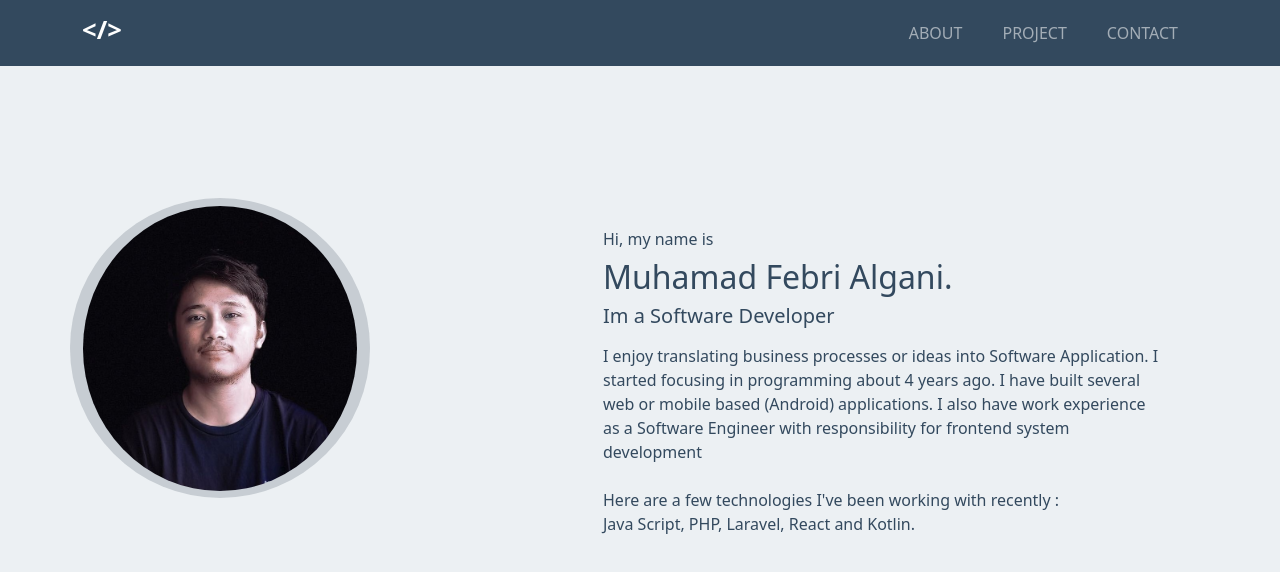
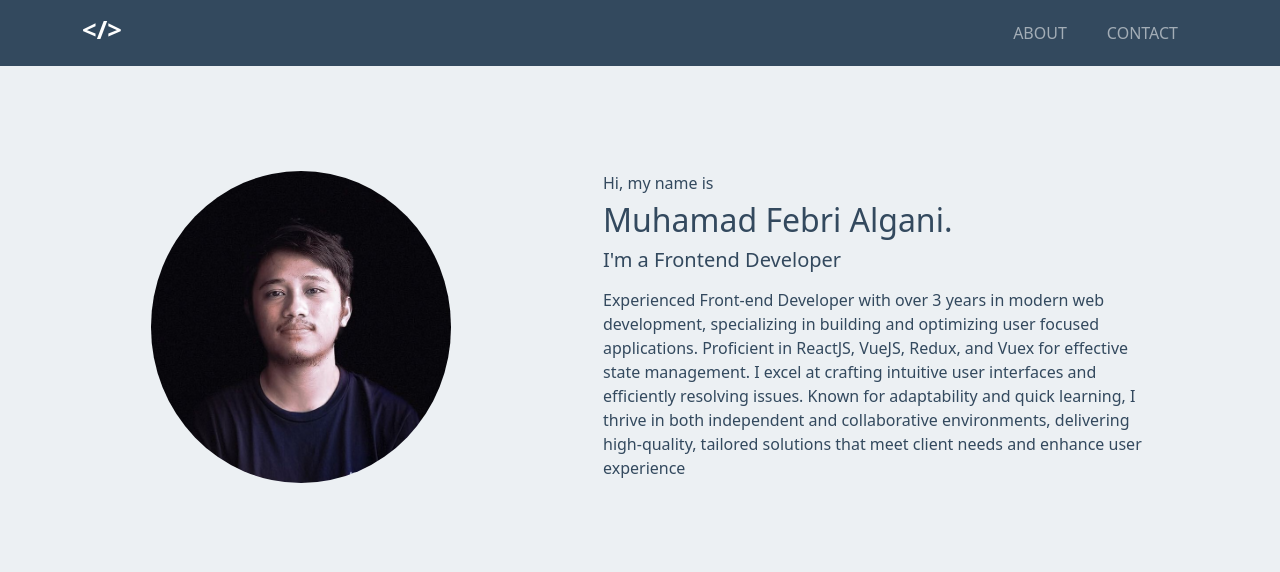
Before and after one commit to Rialga/porto-app, a React (Create React App) app: page / in a window 1280 px wide. Shown: the top 572 px of the page. Built offline with nearby package versions, Linux system fonts and the light colour scheme.

Commit message:
update work exp and hide project content

```diff
--- a/src/components/contents/Content.css
+++ b/src/components/contents/Content.css
@@ -33,7 +33,7 @@
     padding: 5rem 0rem 1.5rem 0rem;
 }
 .content{
-    padding : 5.4rem 0rem 1.875rem 0rem;
+    padding : 1.875rem 0rem 1.875rem 0rem;
     color: #33495e;
 }
 
--- a/src/components/contents/Content.jsx
+++ b/src/components/contents/Content.jsx
@@ -12,7 +12,7 @@ export const Content = () => {
 
         <SectionProfile />
         <SectionExperience/>
-        <SectionProject/>
+        {/* <SectionProject/> */}
         <SectionContact/>
 
     </div>
--- a/src/components/contents/SectionExperience.jsx
+++ b/src/components/contents/SectionExperience.jsx
@@ -1,47 +1,52 @@
-import React from 'react'
+import React from "react";
 
 export const SectionExperience = () => {
   const current = new Date();
-  const limit_date = new Date('2022-12-15');
-  var last_day =  current >= limit_date ? 'Dec 2022' : 'Now'
-
-
+  const limit_date = new Date("2022-12-15");
+  // var last_day = current >= limit_date ? "Dec 2022" : "Now";
+  var last_day =  "Now";
 
   return (
-
-    <div data-aos="fade-down" aos_offset="100" className='section'>
-
+    <div data-aos="fade-down" aos_offset="100" className="section">
       <div className="title">
-              <h1> Work Exepreience</h1>
+        <h1> Work Experience</h1>
       </div>
 
-        <div className='d-flex justify-content-center align-items-center'>
+      <div className="d-flex justify-content-center align-items-center ">
         <div className="timeline">
           <ul className="timeline-point">
-                <li className='timeline-item'>
+            <li className="timeline-item">
+              <h5> PCS Payment Indonesia </h5>
+              <h6 className="text-muted"> Feb 2023 - {last_day} </h6>
+              <ul className="mb-10">
+                <li>Work as Frontend Developer</li>
+                <li>Convert UI/UX into System</li>
+                <li>ReactJs, Vite, Vue, Tailwind, RTK Query</li>
+              </ul>
+            </li>
+
+            <li className="timeline-item">
               <h5> Tigernix Solution Indonesia </h5>
-                    <h6 className='text-muted'> Aug 2021 - {last_day} </h6>
-                      <ul className='mb-10'>
+              <h6 className="text-muted"> Aug 2021 - Dec 2022 </h6>
+              <ul className="mb-10">
                 <li>Work as Software Engineer in Front End Team</li>
                 <li>Convert UI/UX into System</li>
                 <li>Using MVC pattern in Odoo ERP </li>
               </ul>
-
             </li>
 
-                <li className='timeline-item'>
-                    <h5> Padang Department of Communication and Information  </h5>
-                    <h6 className='text-muted'> Dec 2018 - Feb 2019 </h6>
-                    <ul className='mb-10'>
+            <li className="timeline-item">
+              <h5> Padang Department of Communication and Information </h5>
+              <h6 className="text-muted"> Dec 2018 - Feb 2019 </h6>
+              <ul className="mb-10">
                 <li>Work as Programmer</li>
                 <li>Using Laravel (PHP) as a tools</li>
                 <li>Build library management application</li>
               </ul>
             </li>
-
           </ul>
         </div>
       </div>
     </div>
-  )
-}
+  );
+};
--- a/src/components/contents/SectionProfile.jsx
+++ b/src/components/contents/SectionProfile.jsx
@@ -1,32 +1,35 @@
-import React from 'react'
+import React from "react";
 
-export const SectionProfile = () => {
-  return (
-    <div id="about" className='section profile'>
-
-        <div className="row" data-aos="fade-down" aos_offset="100">
-          <div className="col-lg-5 picture-part">
-              <div className="picture d-flex justify-content-center">
-                <img src={process.env.PUBLIC_URL+"/me.png"} alt="/"  className="img-fluid" width="300" height="300"/>
-              </div>
-
-          </div>
-          <div className="col-lg-7">
-            <div className="description">
-                <h6>Hi, my name is</h6>
-                <h4> Muhamad Febri Algani. </h4>
-                <h5> Im a Software Developer </h5>
-                <span>
-                  I enjoy translating business processes or ideas into Software Application. I started focusing in programming about 4 years ago. I have built several web or mobile based (Android) applications. I also have work experience as a Software Engineer with responsibility for frontend system development <br/><br/>
-                  Here are a few technologies I've been working with recently :<br/>
-                  Java Script, PHP, Laravel, React and Kotlin.
-                </span>
-            </div>
-
-          </div>
-
+export const SectionProfile = () => (
+  <section id="about" className="section profile">
+    <div className="row" data-aos="fade-down" data-aos-offset="100">
+      <div className="col-lg-5 picture-part d-flex justify-content-center align-items-center">
+        <img
+          src={`${process.env.PUBLIC_URL}/me.png`}
+          alt="Profile"
+          className="img-fluid"
+          width={300}
+          height={300}
+          loading="lazy"
+        />
+      </div>
+      <div className="col-lg-7">
+        <div className="description">
+          <h6>Hi, my name is</h6>
+          <h4>Muhamad Febri Algani.</h4>
+          <h5>I'm a Frontend Developer</h5>
+          <p>
+            Experienced Front-end Developer with over 3 years in modern web
+            development, specializing in building and optimizing user focused
+            applications. Proficient in ReactJS, VueJS, Redux, and Vuex for
+            effective state management. I excel at crafting intuitive user
+            interfaces and efficiently resolving issues. Known for adaptability
+            and quick learning, I thrive in both independent and collaborative
+            environments, delivering high-quality, tailored solutions that meet
+            client needs and enhance user experience
+          </p>
         </div>
-
+      </div>
     </div>
-  )
-}
+  </section>
+);
--- a/src/components/navbar/NavHeader.jsx
+++ b/src/components/navbar/NavHeader.jsx
@@ -1,50 +1,43 @@
-import React , { useState } from 'react';
-import './NavHeader.css'
+import React, { useState, useEffect } from 'react';
+import './NavHeader.css';
 import { Nav, Navbar } from 'react-bootstrap';
 
+const navLinks = [
+    { href: '#about', label: 'About' },
+    // { href: '#project', label: 'Project' },
+    { href: '#contact', label: 'Contact' },
+];
 
 export function NavHeader() {
+    const [navbar, setNavbar] = useState(false);
 
-    const[navbar , setNavbar] = useState(false)
+    useEffect(() => {
         const navbarAnimation = () => {
-
-        if(window.innerWidth > 800){
-            if(window.scrollY >= 80){
-                setNavbar(true)
-            }else{
-                setNavbar(false)
-
+            if (window.innerWidth > 800) {
+                setNavbar(window.scrollY >= 80);
             }
-        }
-    }
-
-    window.addEventListener('scroll',navbarAnimation)
+        };
+        window.addEventListener('scroll', navbarAnimation);
+        return () => window.removeEventListener('scroll', navbarAnimation);
+    }, []);
 
     return (
-
-    <Navbar className={navbar? ' nav-pad active': 'navbar nav-pad'} variant="dark" sticky="top" expand="lg">
-        <div data-aos="zoom-in" aos_offset="100"  className='container'>
+        <Navbar className={navbar ? 'nav-pad active' : 'navbar nav-pad'} variant="dark" sticky="top" expand="lg">
+            <div data-aos="zoom-in" aos_offset="100" className="container">
                 <Navbar.Brand className="shake">
                     &lt;/&gt;
                 </Navbar.Brand>
-
                 <Navbar.Toggle />
-            <Navbar.Collapse className='nav-item justify-content-center'>
-                <ul className='navbar-nav ms-auto'>
-                    <li className="nav-item">
-                        <Nav.Link href="#about"> About </Nav.Link>
+                <Navbar.Collapse className="nav-item justify-content-center">
+                    <ul className="navbar-nav ms-auto">
+                        {navLinks.map(({ href, label }) => (
+                            <li className="nav-item" key={href}>
+                                <Nav.Link href={href}>{label}</Nav.Link>
                             </li>
-                    <li className="nav-item">
-                        <Nav.Link href="#project"> Project </Nav.Link>
-                    </li>
-                    <li className="nav-item">
-                        <Nav.Link href="#contact"> Contact </Nav.Link>
-                    </li>
+                        ))}
                     </ul>
                 </Navbar.Collapse>
             </div>
         </Navbar>
-
-
     );
 }
```
Also changed, not shown: 2 other files (tests, documents, lock files or other folders). Lines whose indentation alone changed are shown as unchanged.
